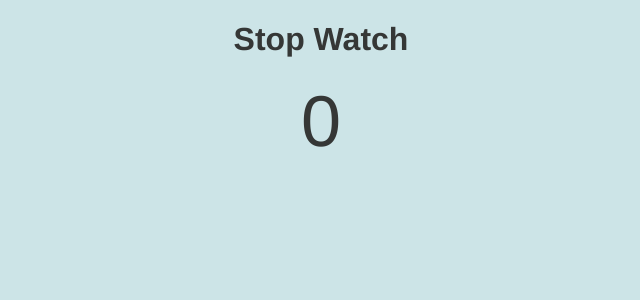
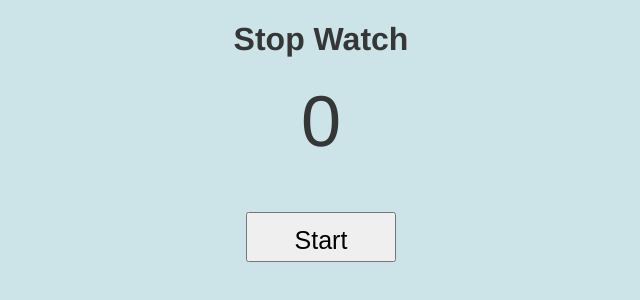
Before and after one commit to darylwada/stop-watch, a plain HTML site: page index.html in a window 1280 px wide. Shown: the whole page, without its empty margins (319-959 px from the left). Drawn offline with Linux system fonts and the light colour scheme.

Commit message:
Added a start button to index.html and styled it. #1

```diff
--- a/index.html
+++ b/index.html
@@ -8,5 +8,6 @@
   <body>
     <h1>Stop Watch</h1>
     <div class="elapsed-time">0</div>
+    <button class="start-btn">Start</button>
   </body>
 </html>
--- a/styles.css
+++ b/styles.css
@@ -8,3 +8,11 @@ body {
 .elapsed-time {
   font-size: 72px;
 }
+
+.start-btn {
+  margin-top: 50px;
+  height: 50px;
+  width: 150px;
+  font-size: 25px;
+  line-height: 50px;
+}
```
